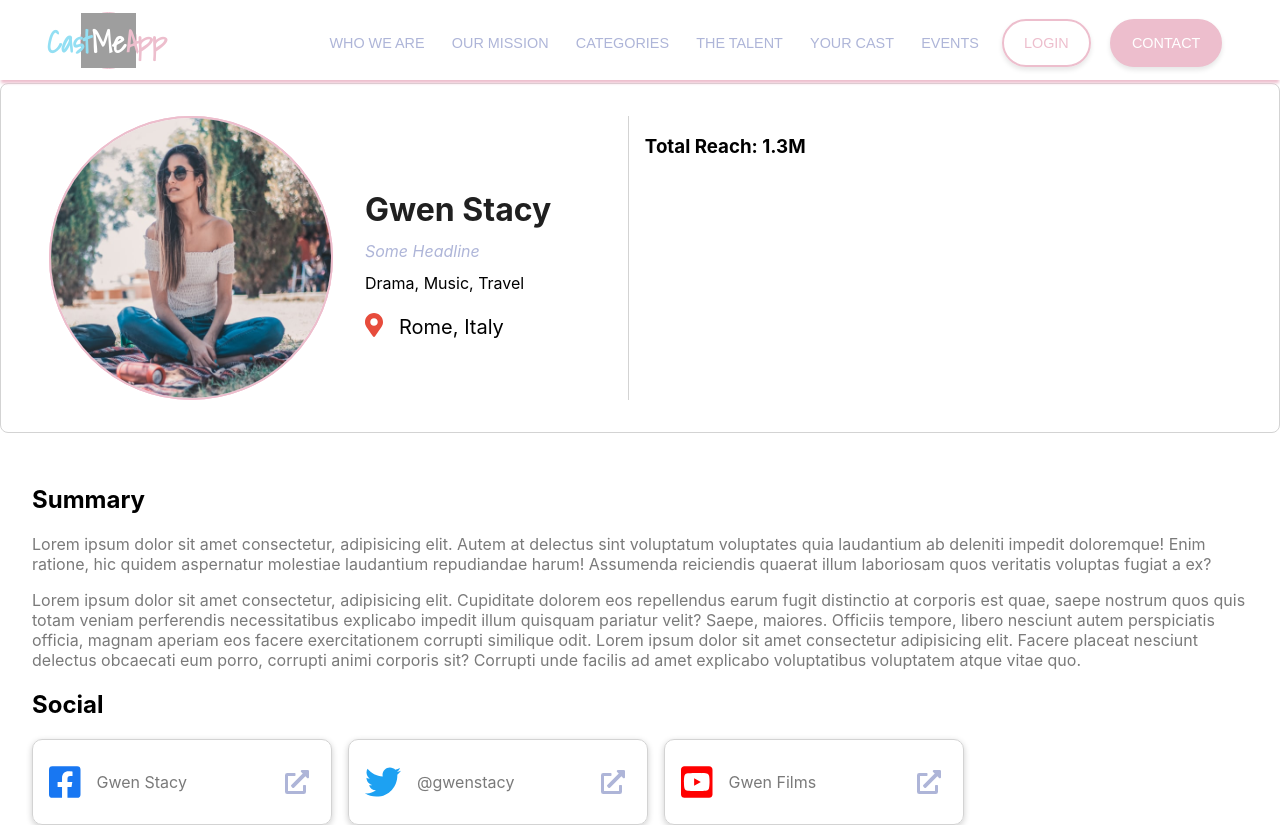
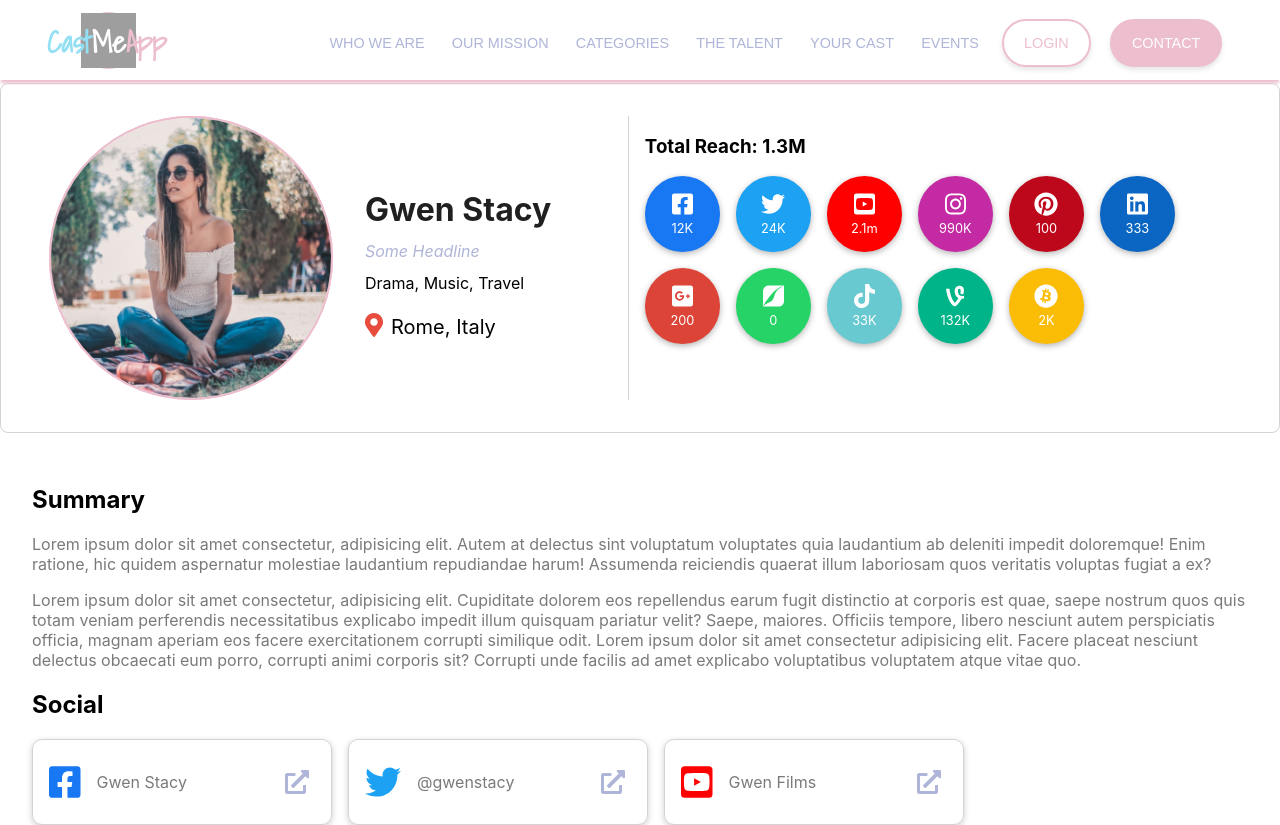
Before and after one commit to FrancisCalizo/ohio-taxidermy-supply, a Next.js app: page /talent/1 in a window 1280 px wide. Shown: the top 825 px of the page. Built offline with nearby package versions, Linux system fonts and the light colour scheme; grey boxes are pictures that could not be loaded.

Commit message:
feat: add total reach and reach icons

```diff
--- a/pages/talent/[influencerId].tsx
+++ b/pages/talent/[influencerId].tsx
@@ -38,7 +38,7 @@ export default function SingleInfluencer() {
             <p className="location">
               <FontAwesomeIcon
                 icon={faMapMarkerAlt}
-                style={{ fontSize: 24, color: '#e74c3c', marginRight: '1rem' }}
+                style={{ fontSize: 24, color: '#e74c3c', marginRight: '.5rem' }}
               />
               Rome, Italy
             </p>
@@ -46,6 +46,14 @@ export default function SingleInfluencer() {
         </div>
         <div className="banner-right">
           <h3>Total Reach: 1.3M</h3>
+          <div className="reach-container">
+            {TEMP_SOCIAL_DATA.map((social, key) => (
+              <ReachIcon key={key} color={social.color}>
+                <FontAwesomeIcon icon={social.icon} style={{ fontSize: 24 }} />
+                <p>{social.reach}</p>
+              </ReachIcon>
+            ))}
+          </div>
         </div>
       </TopBanner>
 
@@ -145,6 +153,23 @@ const TopBanner = styled.div`
   }
 `;
 
+const ReachIcon = styled.div<{ color: string }>`
+  background: ${(props) => props.color};
+  width: 75px;
+  padding: 1rem;
+  border-radius: 50px;
+  color: white;
+  display: inline-block;
+  text-align: center;
+  margin: 0 1rem 1rem 0;
+  box-shadow: 0px 2px 6px rgba(0, 0, 0, 0.3);
+
+  p {
+    margin: 0.25rem 0 0;
+    font-size: 0.8rem;
+  }
+`;
+
 const MiddleContainer = styled.div`
   padding: 2rem;
 
@@ -190,55 +215,66 @@ const TEMP_SOCIAL_DATA = [
     icon: faFacebookSquare,
     color: '#1877f2',
     handle: 'Gwen Stacy',
+    reach: '12K',
   },
   {
     icon: faTwitter,
     color: '#1da1f2',
     handle: '@gwenstacy',
+    reach: '24K',
   },
   {
     icon: faYoutubeSquare,
     color: '#ff0000',
     handle: 'Gwen Films',
+    reach: '2.1m',
   },
   {
     icon: faInstagram,
     color: '#c32aa3',
     handle: '@theRealGwenStacy',
+    reach: '990K',
   },
   {
     icon: faPinterest,
     color: '#bd081c',
     handle: 'Gwen Stacy',
+    reach: '100',
   },
   {
     icon: faLinkedin,
     color: '#0a66c2',
     handle: 'Gwen Stacy',
+    reach: '333',
   },
   {
     icon: faGooglePlusSquare,
     color: '#db4437',
     handle: 'Gwen Stacy',
+    reach: '200',
   },
   {
     icon: faPiedPiperSquare,
     color: '#25d366',
     handle: 'Gwen Stacy',
+    reach: '0',
   },
   {
     icon: faTiktok,
     color: '#69c9d0',
     handle: '@GwenStacyTokz',
+    reach: '33K',
   },
   {
     icon: faVine,
     color: '#00b489',
     handle: '@GwenStacyTokz',
+    reach: '132K',
   },
   {
     icon: faBitcoin,
     color: '#fbbc05',
     handle: '@CryptoStacy',
+    reach: '2K',
   },
 ];
```
